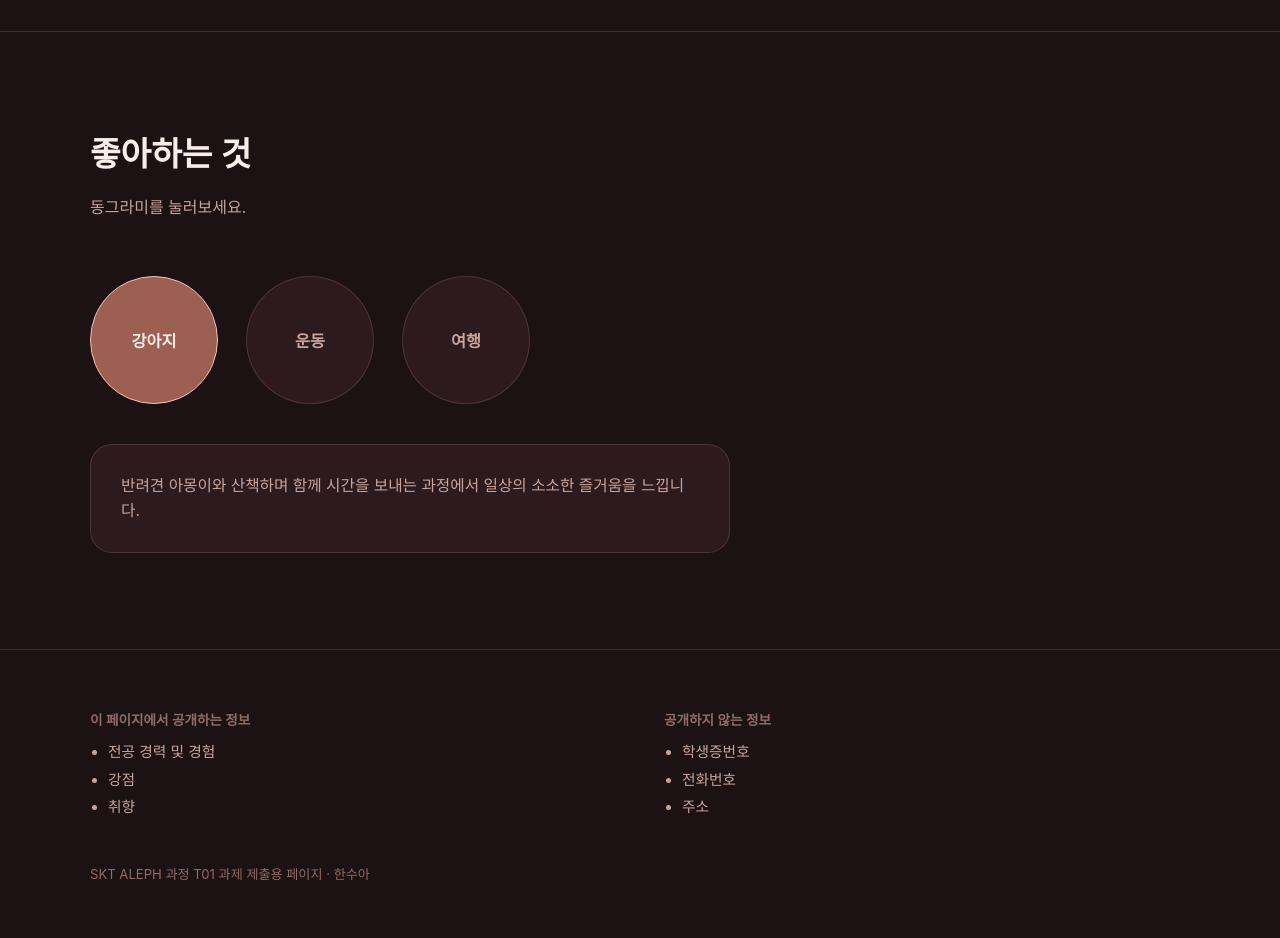
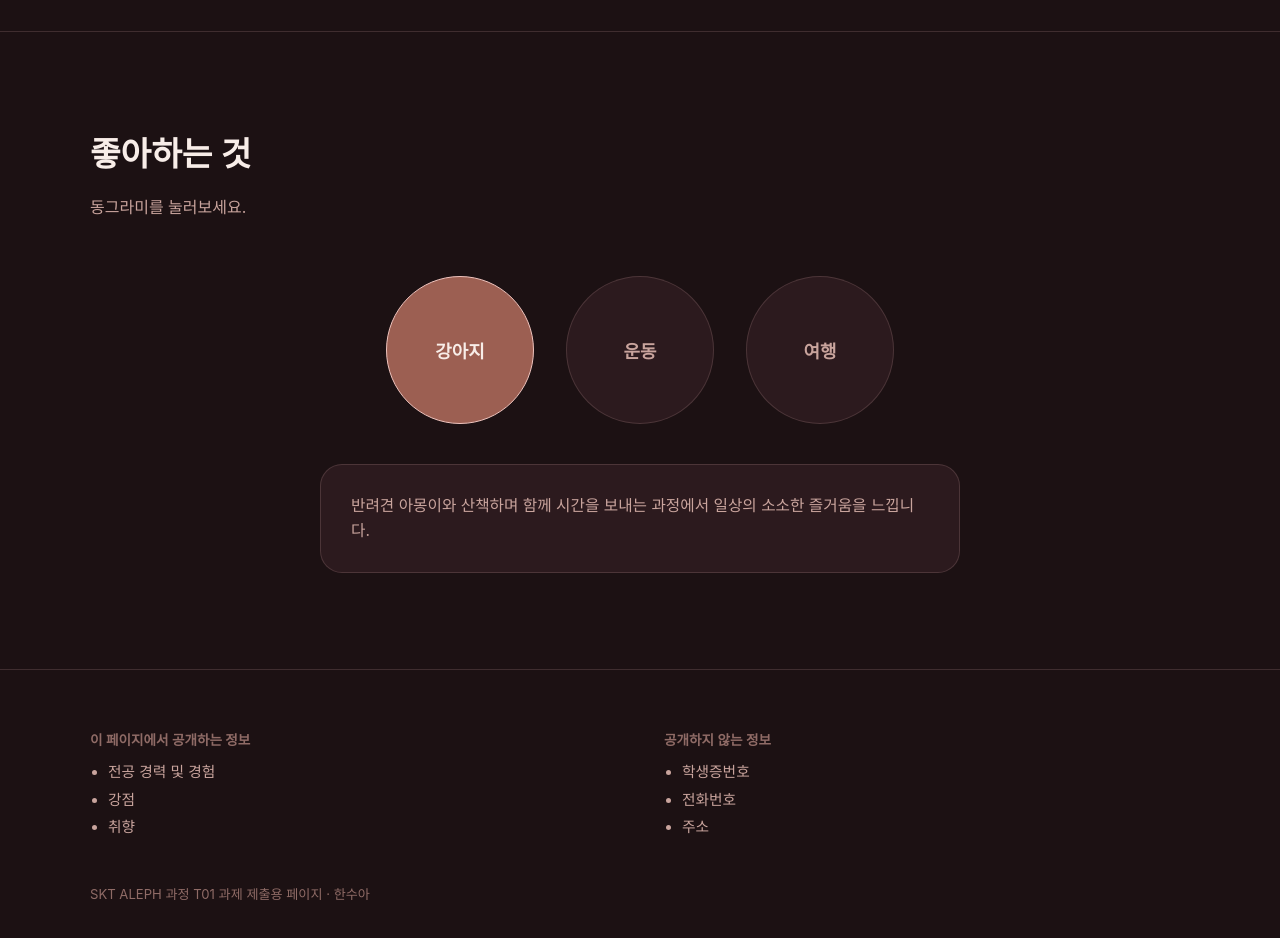
Before and after one commit to SOOAH-HAN/sooah-aleph, a plain HTML site: page index.html in a window 1280 px wide. Shown: the part 2220-3158 px from the top of the page. Drawn offline with Linux system fonts and the light colour scheme; a web font is replaced by a local one.

Commit message:
Update index.html

```diff
--- a/index.html
+++ b/index.html
@@ -248,7 +248,6 @@
   }
   .strength-card:focus-visible{ outline: 2px solid var(--rose-light); outline-offset: 3px; }
 
-  /* 화살표 추가 및 정렬을 위한 CSS 수정 */
   .strength-card h3{
     font-family: var(--serif);
     font-size: 1.15rem;
@@ -257,7 +256,6 @@
     justify-content: space-between;
     align-items: center;
   }
-  /* 화살표 아이콘 모양 만들기 */
   .strength-card h3::after {
     content: '';
     display: inline-block;
@@ -267,9 +265,8 @@
     border-bottom: 2px solid var(--rose-light);
     transform: rotate(45deg);
     transition: transform 0.3s ease;
-    margin-bottom: 4px; /* 시각적 중앙 정렬을 위한 미세 조정 */
+    margin-bottom: 4px;
   }
-  /* 카드가 열렸을 때 화살표 뒤집기 */
   .strength-card[aria-expanded="true"] h3::after {
     transform: rotate(-135deg) translate(-2px, -2px);
   }
@@ -290,27 +287,29 @@
   }
   .strength-detail dd{ margin: 4px 0 0; color: var(--ink-muted); font-size: 0.92rem; }
 
+  /* ---------- PREFERENCES (취향 동그라미 수정 부분) ---------- */
   .pref-circles{
-    display:flex;
-    gap: 28px;
+    display: flex;
+    gap: 32px;
     margin-bottom: 40px;
     flex-wrap: wrap;
+    justify-content: center; /* 👈 가운데 정렬 추가 */
   }
   .pref-circle{
-    width: 128px;
-    height: 128px;
+    width: 148px;  /* 👈 크기 확대 (기존 128px) */
+    height: 148px; /* 👈 크기 확대 (기존 128px) */
     border-radius: 50%;
     background: var(--bg-card);
     border: 1px solid var(--line);
     color: var(--ink-muted);
     font-family: var(--serif);
-    font-size: 1.02rem;
+    font-size: 1.12rem; /* 👈 글자 크기 살짝 확대 */
     font-weight: 600;
     cursor: pointer;
-    display:flex;
-    align-items:center;
-    justify-content:center;
-    text-align:center;
+    display: flex;
+    align-items: center;
+    justify-content: center;
+    text-align: center;
     transition: background .25s ease, color .25s ease, border-color .25s ease, transform .2s ease;
   }
   .pref-circle:hover{ transform: translateY(-2px); }
@@ -322,6 +321,7 @@
   }
   .pref-panel{
     max-width: 640px;
+    margin: 0 auto; /* 👈 패널도 가운데 정렬되도록 추가 */
     min-height: 84px;
     padding: 28px 30px;
     background: var(--bg-card);
@@ -355,7 +355,7 @@
   @media (max-width: 860px){
     .wrap{ padding: 0 22px; }
     .strengths{ grid-template-columns: 1fr; }
-    .pref-circle{ width: 104px; height: 104px; font-size: 0.92rem; }
+    .pref-circle{ width: 120px; height: 120px; font-size: 1rem; } /* 모바일에서는 살짝 조절 */
     header.hero{ padding: 90px 0 70px; }
   }
 
@@ -434,7 +434,6 @@
         </div>
       </div>
 
-      <!-- 내용이 업데이트된 3번째 단계 -->
       <div class="stage" data-stage>
         <div class="stage-marker">
           3
```
